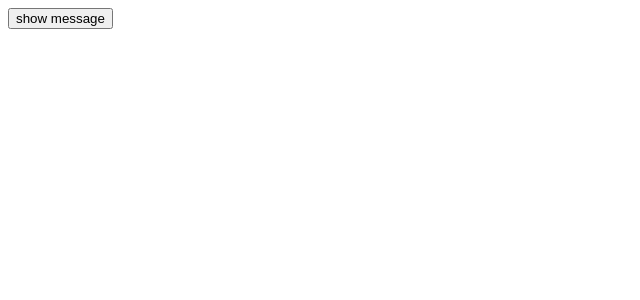
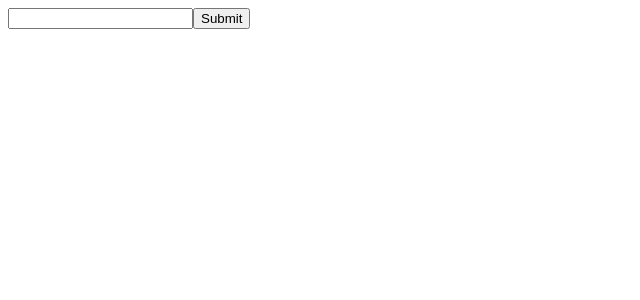
Before and after one commit to atefehbakhshi/advanced-react, a React (Vite) app: page / in a window 1280 px wide. Shown: the top 300 px of the page, without its empty margins (0-640 px from the left). Built offline with nearby package versions, Linux system fonts and the light colour scheme.

Commit message:
feat: forwardRef

```diff
--- a/src/App.jsx
+++ b/src/App.jsx
@@ -1,32 +1,21 @@
-import { useState } from "react";
+import { useRef } from "react";
 import "./App.css";
-import { createPortal } from "react-dom";
+import { CustomInput } from "./components/CustomInput";
 
 function App() {
-  const [isMessageOpen, setIsMessageOpen] = useState(false);
+  const inputRef = useRef();
+
+  function handleSubmit(e) {
+    e.preventDefault();
+    console.log(inputRef.current.value);
+  }
 
   return (
-    <div onClick={() => console.log("first")}>
-      <button onClick={() => setIsMessageOpen(true)}> show message</button>
-      {isMessageOpen && (
-        <AlertMessage
-          onCloseMessage={() => {
-            setIsMessageOpen(false);
-            console.log("portal");
-          }}
-        >
-          this is message
-        </AlertMessage>
-      )}
-    </div>
+    <form onSubmit={handleSubmit}>
+      <CustomInput ref={inputRef} />
+      <button type="submit">Submit</button>
+    </form>
   );
 }
 
 export default App;
-
-const AlertMessage = ({ onCloseMessage, children }) => {
-  return createPortal(
-    <div onClick={onCloseMessage}>{children}</div>,
-    document.getElementById("portal")
-  );
-};
--- /dev/null
+++ b/src/components/CustomInput.jsx
@@ -0,0 +1,8 @@
+import { forwardRef } from "react";
+
+//! give ref as a second parameter
+const Input = (props, ref) => {
+  return <input type="text" {...props} ref={ref} />;
+};
+
+export const CustomInput = forwardRef(Input);
```
